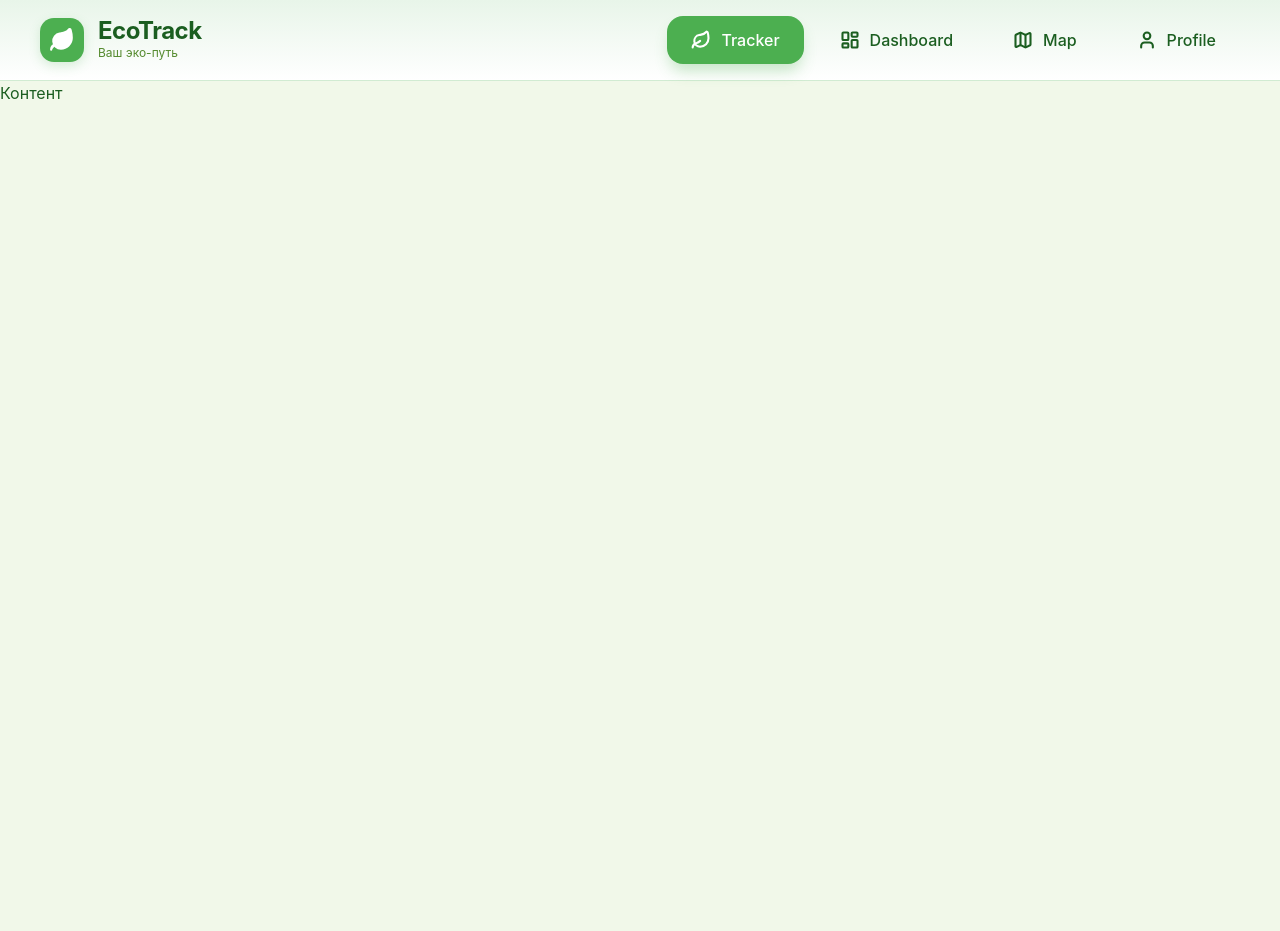
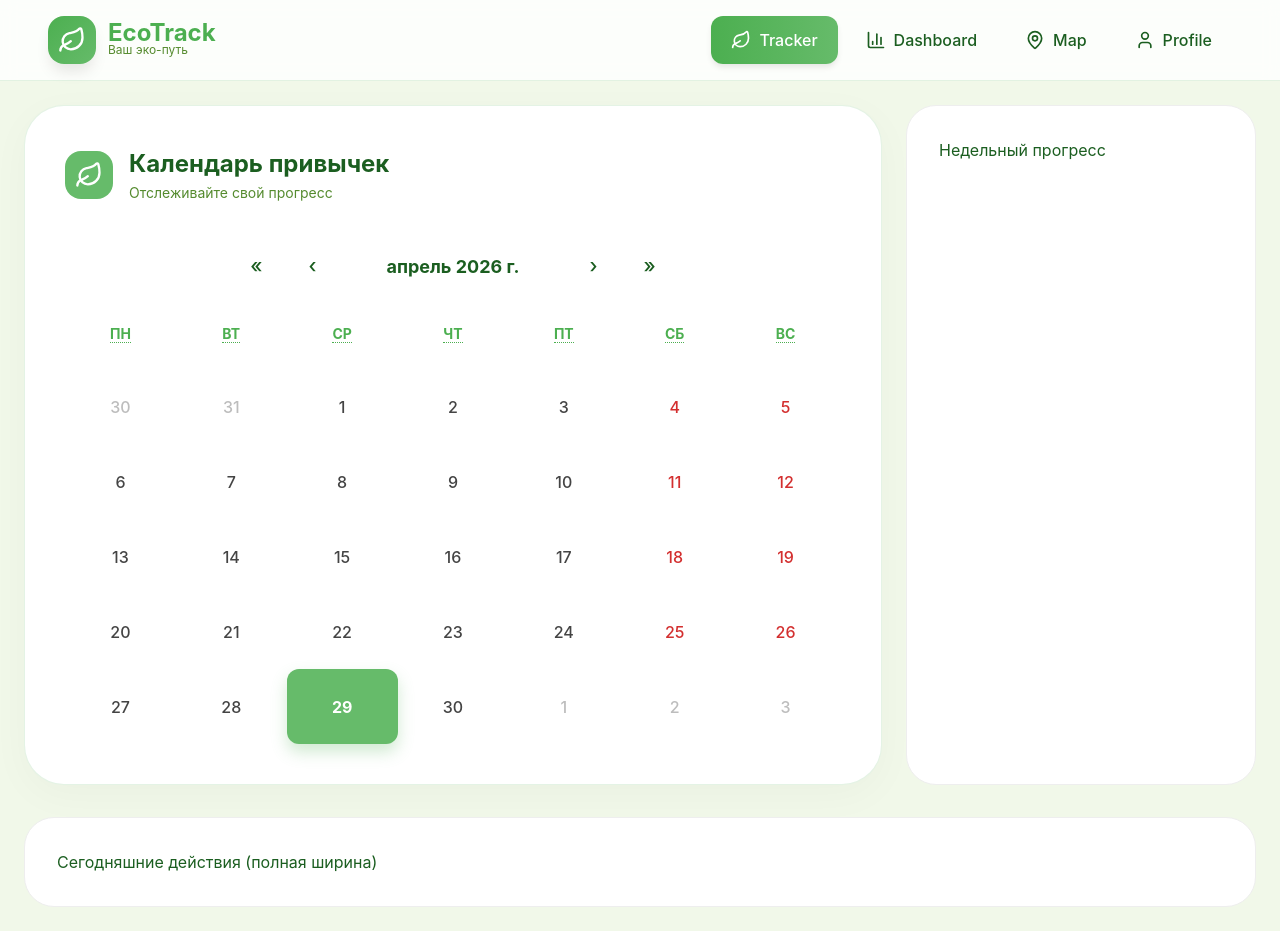
Before and after one commit to AlsouAR/Eco_Track, a React app: page / in a window 1280 px wide. Before the commit the page ends 800 px from the top, so only its background shows below. Built offline with nearby package versions, Linux system fonts and the light colour scheme.

Commit message:
Доработан хэдер, добавлен календарь привычек на страницу tracker

```diff
--- a/package.json
+++ b/package.json
@@ -26,9 +26,13 @@
     "@emotion/react": "^11.14.0",
     "@emotion/styled": "^11.14.1",
     "@tailwindcss/postcss": "^4.2.4",
+    "date-fns": "^4.1.0",
+    "framer-motion": "^12.38.0",
     "lucide-react": "^1.8.0",
     "postcss": "^8.5.12",
     "react": "^19.2.5",
+    "react-calendar": "^6.0.1",
+    "react-day-picker": "^9.14.0",
     "react-dom": "^19.2.5",
     "react-router-dom": "^7.14.2",
     "tailwindcss": "^4.2.4",
--- /dev/null
+++ b/src/features/calendar/index.tsx
@@ -0,0 +1,168 @@
+import React, { useState } from 'react';
+import styled from '@emotion/styled';
+import Calendar from 'react-calendar';
+import { motion } from 'framer-motion';
+import { Leaf } from 'lucide-react';
+
+
+const CalendarCard = styled(motion.div)`
+  background: var(--card);
+  border-radius: 40px;
+  padding: 40px;
+  box-shadow: 0 10px 40px rgba(0, 0, 0, 0.03);
+  border: 1px solid var(--border);
+  width: 100%;
+  max-width: 860px;
+  margin: 0;
+`;
+
+const HeaderSection = styled.div`
+  display: flex;
+  align-items: center;
+  gap: 16px;
+  margin-bottom: 48px;
+
+  .logo-icon-box {
+    width: 3rem;
+    height: 3rem;
+    border-radius: 1rem;
+    background: #66bb6a;
+    display: flex;
+    align-items: center;
+    justify-content: center;
+  }
+
+  .text-container {
+    display: flex;
+    flex-direction: column;
+  }
+
+  h2 {
+    font-size: 24px;
+    font-weight: 700;
+    color: #1b5e20;
+    margin: 0;
+  }
+
+  p {
+    font-size: 14px;
+    color: var(--muted-foreground);
+    margin: 0;
+  }
+`;
+
+const CalendarWrapper = styled.div`
+  .react-calendar {
+    width: 100%;
+    border: none;
+    background: transparent;
+    font-family: inherit;
+  }
+
+  .react-calendar__navigation {
+    display: flex;
+    justify-content: center;
+    align-items: center;
+    margin-bottom: 40px;
+    gap: 12px;
+
+    button {
+      background: none;
+      border: none;
+      color: #1b5e20;
+      cursor: pointer;
+      font-size: 20px;
+      min-width: 44px;
+
+      &:hover { opacity: 0.6; }
+    }
+
+    .react-calendar__navigation__label {
+      flex-grow: 0 !important;
+      font-weight: 700;
+      font-size: 18px;
+      color: #1b5e20;
+      margin: 0 40px;
+    }
+  }
+
+  .react-calendar__month-view__weekdays {
+    text-align: center;
+    margin-bottom: 24px;
+    abbr {
+      text-decoration: none;
+      font-weight: 700;
+      color: #4caf50;
+      font-size: 14px;
+      border-bottom: 1px dotted #4caf50;
+    }
+  }
+
+  .react-calendar__tile {
+    height: 75px;
+    display: flex;
+    align-items: center;
+    justify-content: center;
+    font-size: 16px;
+    color: #444;
+    border-radius: 16px;
+    transition: all 0.2s;
+
+    &:hover { background: #f1f8e9; }
+  }
+
+  .react-calendar__month-view__days__day--weekend {
+    color: #d32f2f !important;
+  }
+
+  .react-calendar__tile--active {
+    background: #66bb6a !important;
+    color: white !important;
+    font-weight: 700;
+    border-radius: 12px;
+    box-shadow: 0 8px 16px rgba(102, 187, 106, 0.3);
+  }
+
+  .react-calendar__month-view__days__day--neighboringMonth {
+    color: #bdbdbd !important;
+  }
+`;
+
+export function EcoCalendar() {
+  const [date, setDate] = useState(new Date(2026, 3, 29));
+
+  return (
+    <CalendarCard
+      initial={{ opacity: 0, y: 10 }}
+      animate={{ opacity: 1, y: 0 }}
+    >
+      <HeaderSection>
+        <div className="logo-icon-box">
+          <Leaf size={28} color="white" />
+        </div>
+        <div className="text-container">
+          <h2>Календарь привычек</h2>
+          <p>Отслеживайте свой прогресс</p>
+        </div>
+      </HeaderSection>
+
+      <CalendarWrapper>
+        <Calendar
+          onChange={(val) => setDate(val as Date)}
+          value={date}
+          locale="ru-RU"
+          prevLabel="‹"
+          nextLabel="›"
+          prev2Label="«"
+          next2Label="»"
+          formatShortWeekday={(locale, date) => {
+            const days = ['ПН', 'ВТ', 'СР', 'ЧТ', 'ПТ', 'СБ', 'ВС'];
+            const index = date.getDay() === 0 ? 6 : date.getDay() - 1;
+            return days[index] || '';
+          }}
+        />
+      </CalendarWrapper>
+    </CalendarCard>
+  );
+}
+export default EcoCalendar;
--- a/src/features/header/index.tsx
+++ b/src/features/header/index.tsx
@@ -1,146 +1,157 @@
 import React from 'react';
-import { useNavigate, useLocation } from 'react-router-dom';
-import styled from '@emotion/styled';
-import { Leaf, LayoutDashboard, Map, User } from 'lucide-react';
+import { Link, useLocation } from "react-router-dom";
+import { Leaf, BarChart3, MapPin, User } from "lucide-react";
+import { motion } from "framer-motion";
+import styled from "@emotion/styled";
 
-const HeaderContainer = styled.header`
-  display: flex;
-  justify-content: space-between;
-  align-items: center;
-  padding: 16px 40px;
-  background: linear-gradient(to bottom, var(--eco-gradient-start), #ffffff);
+const NavContainer = styled.nav`
+  background-color: rgba(255, 255, 255, 0.8);
+  backdrop-filter: blur(8px);
   border-bottom: 1px solid var(--border);
-  backdrop-filter: blur(8px);
+  position: sticky;
+  top: 0;
+  z-index: 50;
 `;
 
-const LogoWrapper = styled.div`
-  display: flex;
-  align-items: center;
-  gap: 14px;
-  cursor: pointer;
-  transition: transform 0.2s ease;
-
-  &:hover {
-    transform: translateY(-1px);
+const NavInner = styled.div`
+  max-width: 1440px;
+  margin: 0 auto;
+  padding: 0 1.5rem;
+  @media (min-width: 1024px) {
+    padding: 0 3rem;
   }
 `;
 
-const IconCircle = styled.div`
-  background: var(--primary);
-  width: 44px;
-  height: 44px;
-  border-radius: 14px;
+const FlexWrapper = styled.div`
+  display: flex;
+  items-center: center;
+  justify-content: space-between;
+  height: 5rem; /* h-20 */
+`;
+
+const LogoWrapper = styled(Link)`
+  display: flex;
+  align-items: center;
+  gap: 0.75rem;
+  text-decoration: none;
+
+  .logo-icon {
+    width: 3rem;
+    height: 3rem;
+    border-radius: 1rem; /* rounded-2xl */
+    background: linear-gradient(to bottom right, var(--eco-primary), var(--eco-accent));
     display: flex;
     align-items: center;
     justify-content: center;
-  color: var(--primary-foreground);
-  box-shadow: 0 4px 12px rgba(76, 175, 80, 0.2);
-`;
-
-const LogoTextContent = styled.div`
-  display: flex;
-  flex-direction: column;
-`;
-
-const LogoTitle = styled.div`
-  font-size: 24px;
-  font-weight: 700;
-  color: var(--foreground);
-  letter-spacing: -0.5px;
-  line-height: 1.1;
-`;
-
-const LogoSubtitle = styled.div`
-  font-size: 12px;
-  color: var(--muted-foreground);
-  font-weight: 400;
-`;
-
-const NavList = styled.ul`
-  display: flex;
-  list-style: none;
-  gap: 12px;
-  margin: 0;
-  padding: 0;
-`;
-
-interface NavLinkProps {
-  isActive?: boolean;
+    box-shadow: 0 10px 15px -3px rgba(0, 0, 0, 0.1);
+    transition: box-shadow 0.2s;
   }
 
-const NavButton = styled.button<NavLinkProps>`
-  display: flex;
-  align-items: center;
-  gap: 10px;
-  background: ${({ isActive }) => (isActive ? 'var(--primary)' : 'transparent')};
-  border: none;
-  padding: 12px 24px;
-  cursor: pointer;
-  font-size: 16px;
-  font-weight: var(--font-weight-medium);
-  color: ${({ isActive }) => (isActive ? 'var(--primary-foreground)' : 'var(--foreground)')};
-  border-radius: var(--radius);
-  transition: all 0.3s cubic-bezier(0.4, 0, 0.2, 1);
-
-  box-shadow: ${({ isActive }) =>
-    isActive ? '0 10px 15px -3px rgba(76, 175, 80, 0.3)' : 'none'};
-
-  &:hover {
-    background-color: ${({ isActive }) => (isActive ? 'var(--accent)' : 'var(--sidebar-accent)')};
-    transform: translateY(-2px);
-  }
-
-  svg {
-    width: 20px;
-    height: 20px;
-    stroke-width: 2.5px;
+  &:hover .logo-icon {
+    box-shadow: 0 20px 25px -5px rgba(0, 0, 0, 0.1);
   }
 `;
 
-const Header = () => {
-    const navigate = useNavigate();
+const NavLinks = styled.div`
+  display: none;
+  @media (min-width: 768px) {
+    display: flex;
+    align-items: center;
+    gap: 0.5rem;
+  }
+`;
+
+const NavItemBox = styled(motion.div)<{ isActive: boolean }>`
+  display: flex;
+  align-items: center;
+  gap: 0.5rem;
+  padding: 0.75rem 1.25rem;
+  border-radius: 0.75rem;
+  position: relative;
+  transition: all 0.2s;
+  color: ${props => props.isActive ? '#ffffff' : 'var(--foreground)'};
+  cursor: pointer;
+
+  &:hover {
+    background-color: ${props => props.isActive ? 'transparent' : 'rgba(200, 230, 201, 0.3)'};
+  }
+`;
+
+const ActiveBackground = styled(motion.div)`
+  position: absolute;
+  inset: 0;
+  background: linear-gradient(to right, var(--eco-primary), var(--eco-accent));
+  border-radius: 0.75rem;
+  box-shadow: 0 4px 6px -1px rgba(0, 0, 0, 0.1);
+`;
+
+
+export function Header() {
   const location = useLocation();
 
   const navItems = [
-        { id: 'tracker', label: 'Tracker', path: '/', icon: Leaf },
-        { id: 'dashboard', label: 'Dashboard', path: '/dashboard', icon: LayoutDashboard },
-        { id: 'map', label: 'Map', path: '/map', icon: Map },
-        { id: 'profile', label: 'Profile', path: '/profile', icon: User },
+    { path: "/", label: "Tracker", icon: Leaf },
+    { path: "/dashboard", label: "Dashboard", icon: BarChart3 },
+    { path: "/map", label: "Map", icon: MapPin },
+    { path: "/profile", label: "Profile", icon: User },
   ];
 
   return (
-        <HeaderContainer>
-            <LogoWrapper onClick={() => navigate('/')}>
-                <IconCircle className="neo-card">
-                    <Leaf size={26} fill="currentColor" />
-                </IconCircle>
-                <LogoTextContent>
-                    <LogoTitle>EcoTrack</LogoTitle>
-                    <LogoSubtitle>Ваш эко-путь</LogoSubtitle>
-                </LogoTextContent>
+    <NavContainer>
+      <NavInner>
+        <FlexWrapper>
+
+          {/* Logo */}
+          <LogoWrapper to="/">
+            <div className="logo-icon">
+              <Leaf size={28} color="white" />
+            </div>
+            <div>
+              <h1 style={{ fontSize: '1.5rem', fontWeight: 'bold', color: 'var(--eco-primary)', lineHeight: 1 }}>
+                EcoTrack
+              </h1>
+              <p style={{ fontSize: '0.75rem', color: 'var(--muted-foreground)', marginTop: '-0.25rem' }}>
+                Ваш эко-путь
+              </p>
+            </div>
           </LogoWrapper>
 
-            <nav>
-                <NavList>
+          {/* Navigation Links */}
+          <NavLinks>
             {navItems.map((item) => {
+              const isActive = item.path === "/"
+                ? location.pathname === "/"
+                : location.pathname.startsWith(item.path);
+
               const Icon = item.icon;
-                        const isActive = location.pathname === item.path;
+
               return (
-                            <li key={item.id}>
-                                <NavButton
+                <Link key={item.path} to={item.path} style={{ textDecoration: 'none', position: 'relative' }}>
+                  <NavItemBox
                     isActive={isActive}
-                                    onClick={() => navigate(item.path)}
+                    whileHover={{ scale: 1.05 }}
+                    whileTap={{ scale: 0.95 }}
                   >
-                                    <Icon />
+                    {isActive && (
+                      <ActiveBackground
+                        layoutId="activeTab"
+                        transition={{ type: "spring", stiffness: 380, damping: 30 }}
+                      />
+                    )}
+                    <Icon size={20} style={{ position: 'relative', zIndex: 10 }} />
+                    <span style={{ position: 'relative', zIndex: 10, fontWeight: 500 }}>
                       {item.label}
-                                </NavButton>
-                            </li>
+                    </span>
+                  </NavItemBox>
+                </Link>
               );
             })}
-                </NavList>
-            </nav>
-        </HeaderContainer>
+          </NavLinks>
+
+        </FlexWrapper>
+      </NavInner>
+    </NavContainer>
   );
-};
+}
 
 export default Header;
--- a/src/pages/home/index.tsx
+++ b/src/pages/home/index.tsx
@@ -1,11 +1,69 @@
 import React from 'react';
-import Header from "../../features/header"
+import styled from '@emotion/styled';
+import { motion } from 'framer-motion';
 
-const HomePage = () =>{
-    return <>
-        <main>Контент</main>
+import {EcoCalendar} from "../../features/calendar/index";
 
-    </>
-}
+
+const PageContainer = styled.div`
+  max-width: 1440px;
+  margin: 0 auto;
+  padding: 1.5rem;
+  display: flex;
+  flex-direction: column;
+  gap: 2rem;
+`;
+
+const TopRow = styled.div`
+  display: grid;
+  grid-template-columns: 1fr;
+  gap: 1.5rem;
+
+  @media (min-width: 1024px) {
+    grid-template-columns: 1fr 350px;
+    align-items: stretch;
+  }
+`;
+
+const FullWidthSection = styled.section`
+  width: 100%;
+`;
+
+const HomePage = () => {
+  return (
+    <PageContainer>
+      <TopRow>
+        <motion.div
+            initial={{ opacity: 0, x: -20 }}
+            animate={{ opacity: 1, x: 0 }}
+        >
+            <EcoCalendar />
+        </motion.div>
+
+        <motion.div
+            initial={{ opacity: 0, x: 20 }}
+            animate={{ opacity: 1, x: 0 }}
+            transition={{ delay: 0.1 }}
+        >
+            <div style={{ background: 'white', borderRadius: '30px', padding: '2rem', border: '1px solid #eee', height: '100%' }}>
+                Недельный прогресс
+            </div>
+        </motion.div>
+    </TopRow>
+
+      <FullWidthSection>
+        <motion.div
+          initial={{ opacity: 0, y: 20 }}
+          animate={{ opacity: 1, y: 0 }}
+          transition={{ delay: 0.2 }}
+        >
+          <div style={{ background: 'white', borderRadius: '30px', padding: '2rem', border: '1px solid #eee' }}>
+             Сегодняшние действия (полная ширина)
+          </div>
+        </motion.div>
+      </FullWidthSection>
+    </PageContainer>
+  );
+};
 
 export default HomePage;
```
Also changed, not shown: 1 other file (tests, documents, lock files or other folders). Lines whose indentation alone changed are shown as unchanged.
